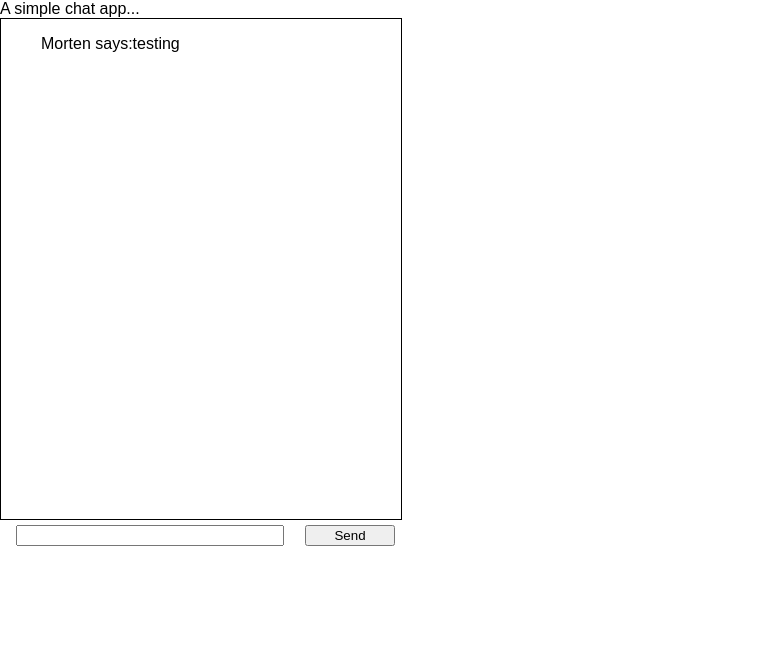
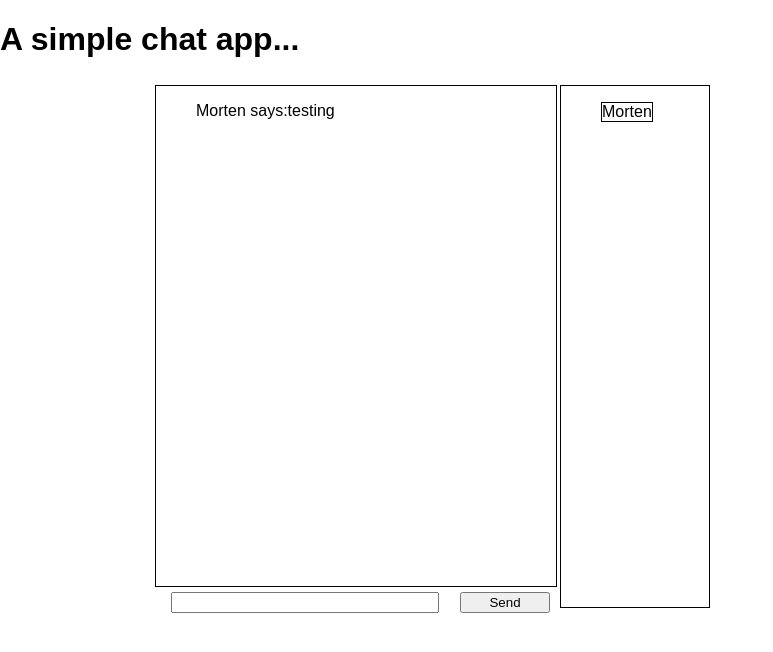
Before and after one commit to Tereit/chat, a React (Create React App) app: page / in a window 1280 px wide. Shown: the top 652 px of the page, without its empty margins (0-773 px from the left). Built offline with nearby package versions, Linux system fonts and the light colour scheme.

Commit message:
Added a list of users

```diff
--- a/src/App.css
+++ b/src/App.css
@@ -0,0 +1,12 @@
+.App {
+    display: grid;
+    grid-template-areas:
+      'title title title'
+      '. chat userList';
+    grid-template-columns: 150px 400px 150px;
+    grid-gap: 5px;
+}
+
+.title {
+    grid-area: title;
+}
--- a/src/App.js
+++ b/src/App.js
@@ -1,11 +1,13 @@
 import React, { Component } from 'react';
 import './App.css';
 import { Chat } from './components/chat';
+import { UserList } from './components/userList';
 class App extends Component {
 	constructor(props) {
 		super(props);
 		this.state = {
-			chatHistory: [{user: "Morten", text:"testing"}]
+			chatHistory: [{user: "Morten", text:"testing"}],
+			users: [{userName: "Morten"}]
 		}
 		this.updateChatHistory = this.updateChatHistory.bind(this);
 	}
@@ -17,8 +19,9 @@ class App extends Component {
 	render() {
 		return (
 			<div className="App">
-				A simple chat app...
+				<h1 className="title">A simple chat app...</h1>
 				<Chat updateChatHistory={this.updateChatHistory} chatHistory={this.state.chatHistory} />
+				<UserList users={this.state.users} />
 			</div>
 		);
 	}
--- a/src/components/chat/chat.css
+++ b/src/components/chat/chat.css
@@ -5,6 +5,7 @@
         'input button';
     grid-gap: 5px;
     grid-template-columns: 300px 100px;
+    grid-area: chat;
 }
 
 .grid-text {
--- /dev/null
+++ b/src/components/userList/index.js
@@ -0,0 +1,7 @@
+import UserList from './userList';
+import User from './user/user';
+
+export {
+    UserList,
+    User,
+}
--- /dev/null
+++ b/src/components/userList/user/user.css
@@ -0,0 +1,8 @@
+.user {
+    border: solid black 1px;
+    display: table;
+}
+
+.user ul {
+    text-align: left;
+}
--- /dev/null
+++ b/src/components/userList/user/user.js
@@ -0,0 +1,14 @@
+import React from 'react';
+import PropTypes from 'prop-types';
+
+import './user.css';
+
+const User = (props) => (
+    <p className="user" >{props.user.userName}</p>
+)
+
+User.propTypes = {
+    user: PropTypes.object.isRequired
+};
+
+export default User;
--- /dev/null
+++ b/src/components/userList/userList.css
@@ -0,0 +1,6 @@
+.userList {
+    grid-area: userList;
+    border: solid black 1px;
+    margin: 0;
+    margin-bottom: 5px;
+}
--- /dev/null
+++ b/src/components/userList/userList.js
@@ -0,0 +1,23 @@
+import React from 'react';
+import PropTypes from 'prop-types';
+import { User } from '.';
+
+import './userList.css';
+
+const UserList = (props) => {
+
+    return(
+        <ul className="userList">
+            {
+                props.users.map((user, index) =>
+                    <User key={index} user={user} />
+                )
+            }
+        </ul>)
+}
+
+UserList.propTypes = {
+    users: PropTypes.array.isRequired,
+};
+
+export default UserList;
```
Also changed, not shown: src/components/userList/test.js (added, +19 -0 lines).
